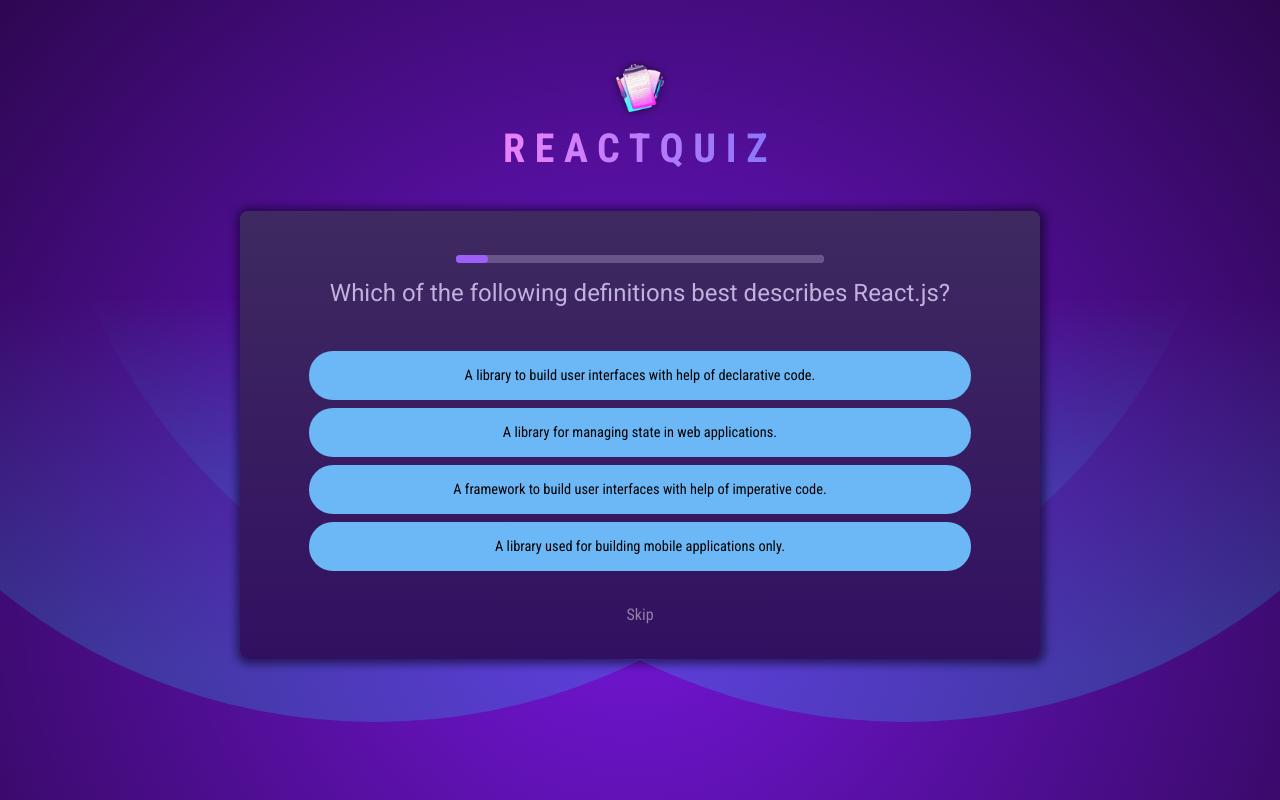
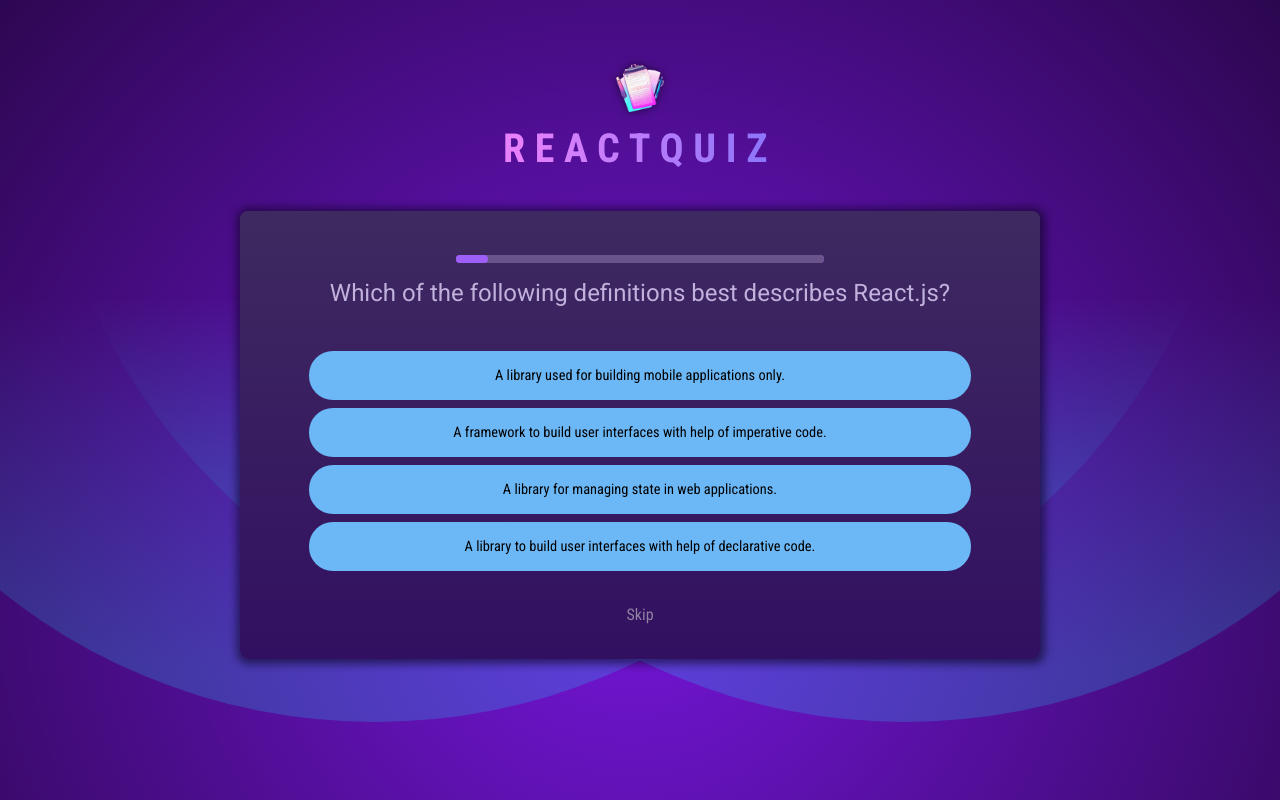
Before and after one commit to antoniomnds/quiz-app, a React (Vite) app: page / in a window 1280 px wide. Built offline with nearby package versions, Linux system fonts and the light colour scheme.

Commit message:
Shuffle question answers

```diff
--- a/src/components/Answers.jsx
+++ b/src/components/Answers.jsx
@@ -1,15 +1,21 @@
 import QUESTIONS from "../questions.js";
 import Answer from "./Answer.jsx";
-import {useContext} from "react";
+import {useContext, useRef} from "react";
 import {QuizContext} from "../contexts/QuizContextProvider.jsx";
 
 export default function Answers() {
   const {currentQuestion} = useContext(QuizContext);
+  const shuffledAnswers = useRef();
+
+  if (!shuffledAnswers.current) {
+    shuffledAnswers.current = [...QUESTIONS[currentQuestion].answers];
+    shuffledAnswers.current.sort(() => Math.random() - 0.5);
+  }
 
   return (
     <ul id="answers">
       {
-        QUESTIONS[currentQuestion].answers.map(answer => (
+        shuffledAnswers.current.map(answer => (
           <Answer key={answer} answerText={answer}/>
         ))
       }
--- a/src/components/ProgressBar.jsx
+++ b/src/components/ProgressBar.jsx
@@ -6,7 +6,6 @@
   const [remainingTime, setRemainingTime] = useState(timer);
 
   useEffect(() => {
-    setRemainingTime(timer);
     const interval =
       setInterval(
         () => {
@@ -18,7 +17,7 @@
     return () => {
       clearInterval(interval);
     }
-  }, [timer]);
+  }, []);
 
   return (
     <progress
--- a/src/components/Question.jsx
+++ b/src/components/Question.jsx
@@ -23,9 +23,9 @@
 
   return (
     <div id="question">
-      <ProgressBar />
+      <ProgressBar key={timer} />
       <h2>{QUESTIONS[currentQuestion].text}</h2>
-      <Answers />
+      <Answers key={currentQuestion} />
       <div id="skip-action">
         <button onClick={nextQuestion}>Skip</button>
       </div>
```
